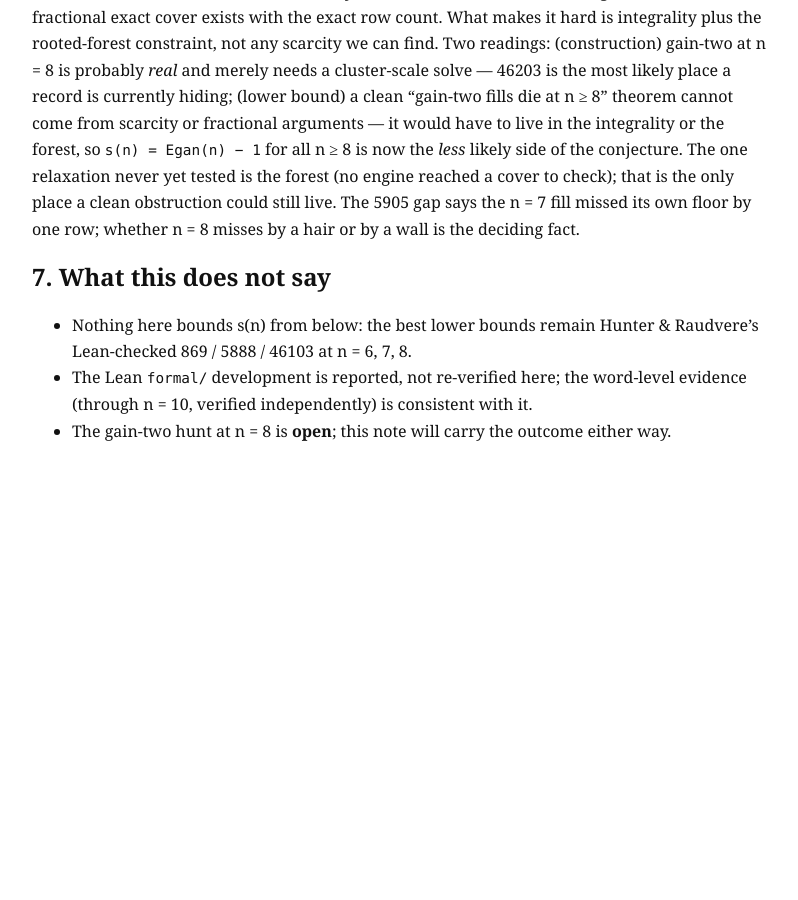
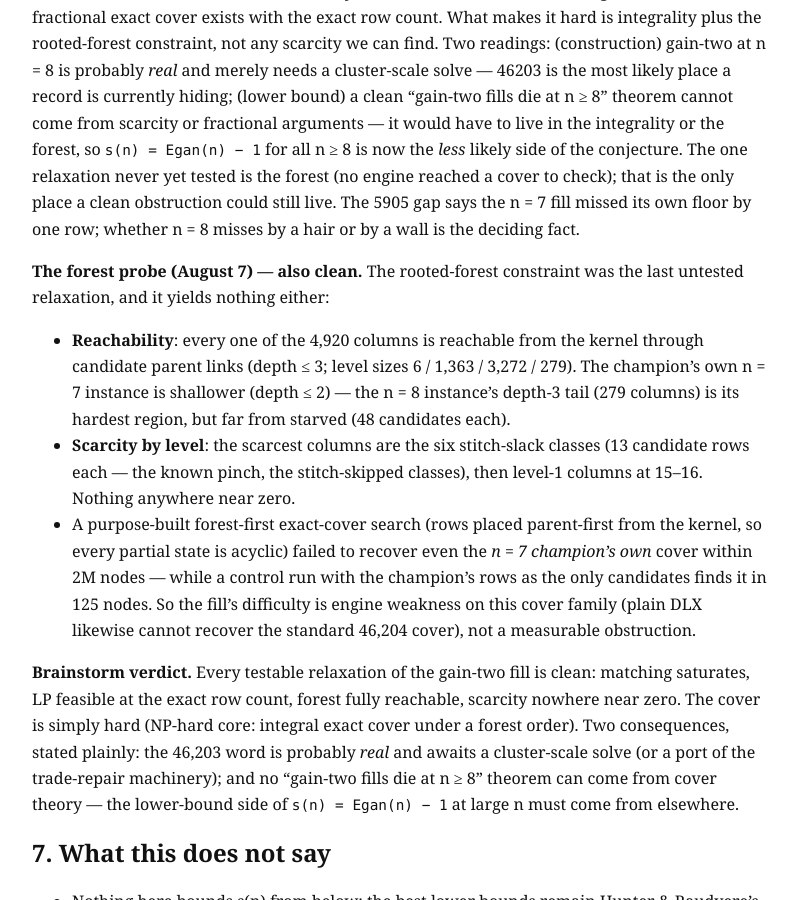
Before and after one commit to levkropp/superperm, a Jekyll site: the page built from docs/notes/gain_one_kernel.md, in a window 1280 px wide and 900 px high, scrolled down 3966 px. Shown: the whole window, without its empty margins (240-1038 px from the left). Built offline with Jekyll 4.4.1, drawn with Linux system fonts in a browser that asks for light colours; before the commit the page ends 4450 px from its top, so only the background shows below that.

Commit message:
The forest constraint is clean too: full reachability, no scarcity
The last untested relaxation of the K=18 gain-two fill, probed directly:
all 4,920 columns are reachable from the kernel through candidate parent
links (depth <= 3; level sizes 6/1363/3272/279), the scarcest columns are
the six stitch-slack classes at 13 candidates each, and a purpose-built
forest-first exact-cover search (parent-first growth, acyclic by
construction) was validated on the n=7 control (finds the champion's own
cover in 125 nodes when restricted to its rows).  Brainstorm verdict:
every testable relaxation is clean; the fill is simply an NP-hard
integral cover under a forest order -- the 46203 word probably exists and
wants a cluster, and no fill-obstruction theorem can come from cover
theory.

```diff
--- a/docs/notes/gain_one_kernel.md
+++ b/docs/notes/gain_one_kernel.md
@@ -203,6 +203,35 @@ only place a clean obstruction could still live.
 The 5905 gap says the n = 7 fill missed its own floor by one row; whether
 n = 8 misses by a hair or by a wall is the deciding fact.
 
+**The forest probe (August 7) — also clean.** The rooted-forest constraint
+was the last untested relaxation, and it yields nothing either:
+
+- **Reachability**: every one of the 4,920 columns is reachable from the
+  kernel through candidate parent links (depth ≤ 3; level sizes 6 / 1,363
+  / 3,272 / 279). The champion's own n = 7 instance is shallower (depth
+  ≤ 2) — the n = 8 instance's depth-3 tail (279 columns) is its hardest
+  region, but far from starved (48 candidates each).
+- **Scarcity by level**: the scarcest columns are the six stitch-slack
+  classes (13 candidate rows each — the known pinch, the stitch-skipped
+  classes), then level-1 columns at 15–16. Nothing anywhere near zero.
+- A purpose-built forest-first exact-cover search (rows placed
+  parent-first from the kernel, so every partial state is acyclic) failed
+  to recover even the *n = 7 champion's own* cover within 2M nodes — while
+  a control run with the champion's rows as the only candidates finds it
+  in 125 nodes. So the fill's difficulty is engine weakness on this cover
+  family (plain DLX likewise cannot recover the standard 46,204 cover),
+  not a measurable obstruction.
+
+**Brainstorm verdict.** Every testable relaxation of the gain-two fill is
+clean: matching saturates, LP feasible at the exact row count, forest
+fully reachable, scarcity nowhere near zero. The cover is simply hard
+(NP-hard core: integral exact cover under a forest order). Two
+consequences, stated plainly: the 46,203 word is probably *real* and
+awaits a cluster-scale solve (or a port of the trade-repair machinery);
+and no "gain-two fills die at n ≥ 8" theorem can come from cover theory —
+the lower-bound side of `s(n) = Egan(n) − 1` at large n must come from
+elsewhere.
+
 ## 7. What this does not say
 
 - Nothing here bounds s(n) from below: the best lower bounds remain
```
